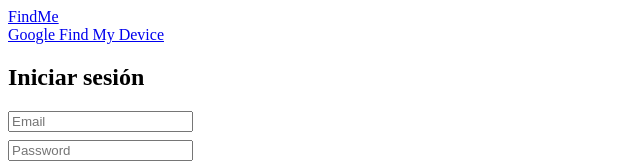
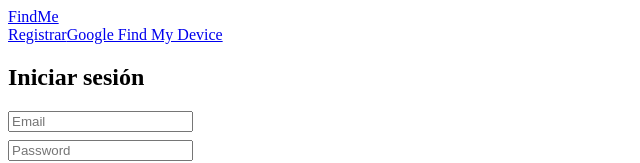
Before and after one commit to JoidTN/FindME, a React (Vite) app in the folder frontend/: page / in a window 1280 px wide. Shown: the top 163 px of the page, without its empty margins (0-640 px from the left). Built offline with nearby package versions, Linux system fonts and the light colour scheme; the HTML template or start-up script is replaced by a standard one.

Commit message:
Add Register route to App component

```diff
--- a/frontend/src/App.jsx
+++ b/frontend/src/App.jsx
@@ -1,23 +1,23 @@
-import Register from './pages/Register';
 import { BrowserRouter, Routes, Route, Link } from 'react-router-dom'
 import Login from './pages/Login'
 import Dashboard from './pages/Dashboard'
 import NFCView from './pages/NFCView'
+import Register from './pages/Register'
 
 export default function App(){
   return (
     <BrowserRouter>
       <header className="topbar">
         <Link to="/"><div className="logo">FindMe</div></Link>
+        <Link to="/register">Registrar</Link>
         <a className="findlink" href="https://www.google.com/android/find" target="_blank" rel="noreferrer">Google Find My Device</a>
       </header>
       <Routes>
-        <Route path="/register" element={<Register />} />
         <Route path="/" element={<Login/>}/>
         <Route path="/dashboard" element={<Dashboard/>}/>
         <Route path="/nfc/:token" element={<NFCView/>}/>
+        <Route path="/register" element={<Register/>}/>
       </Routes>
     </BrowserRouter>
-
   )
 }
```
